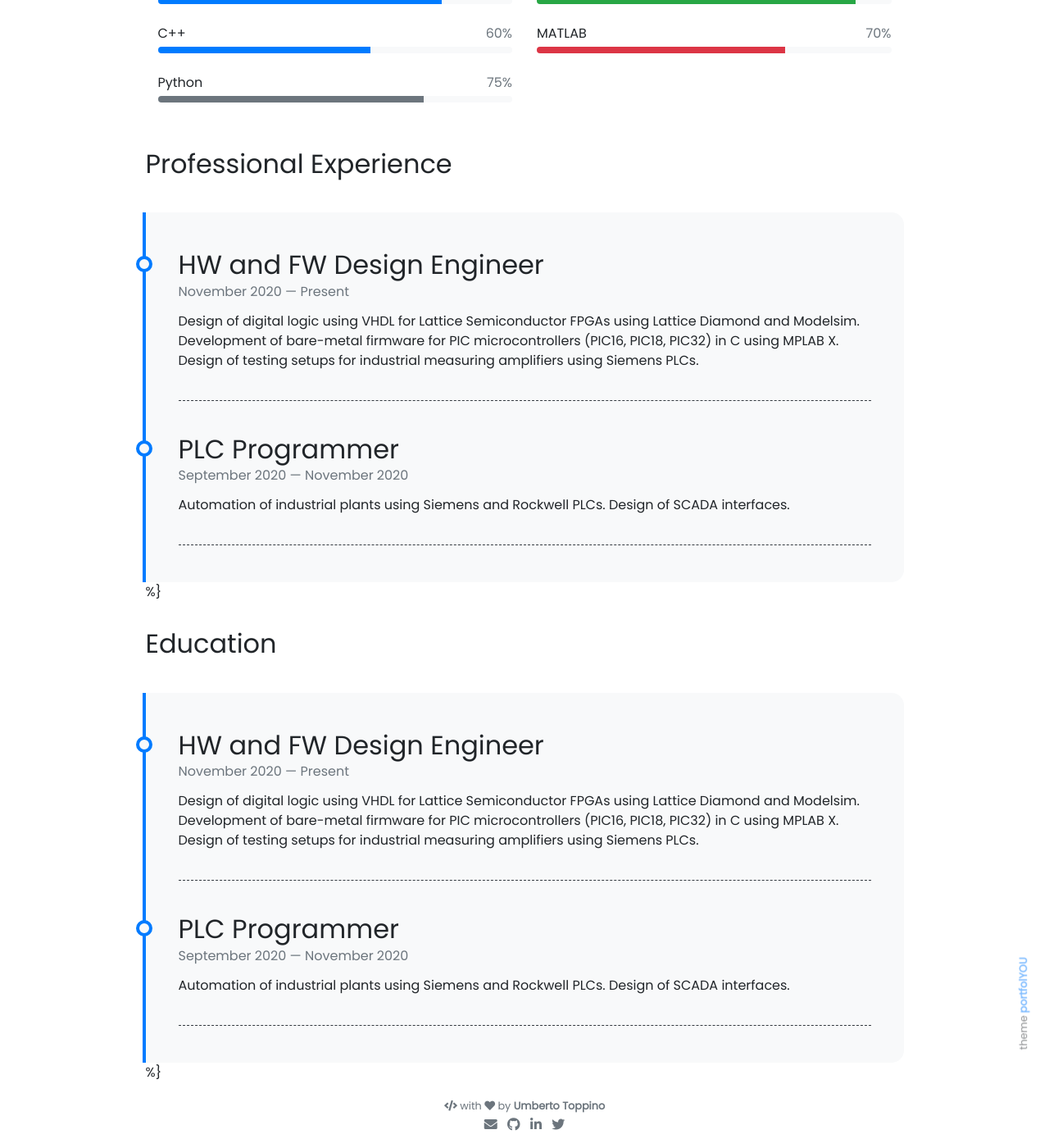
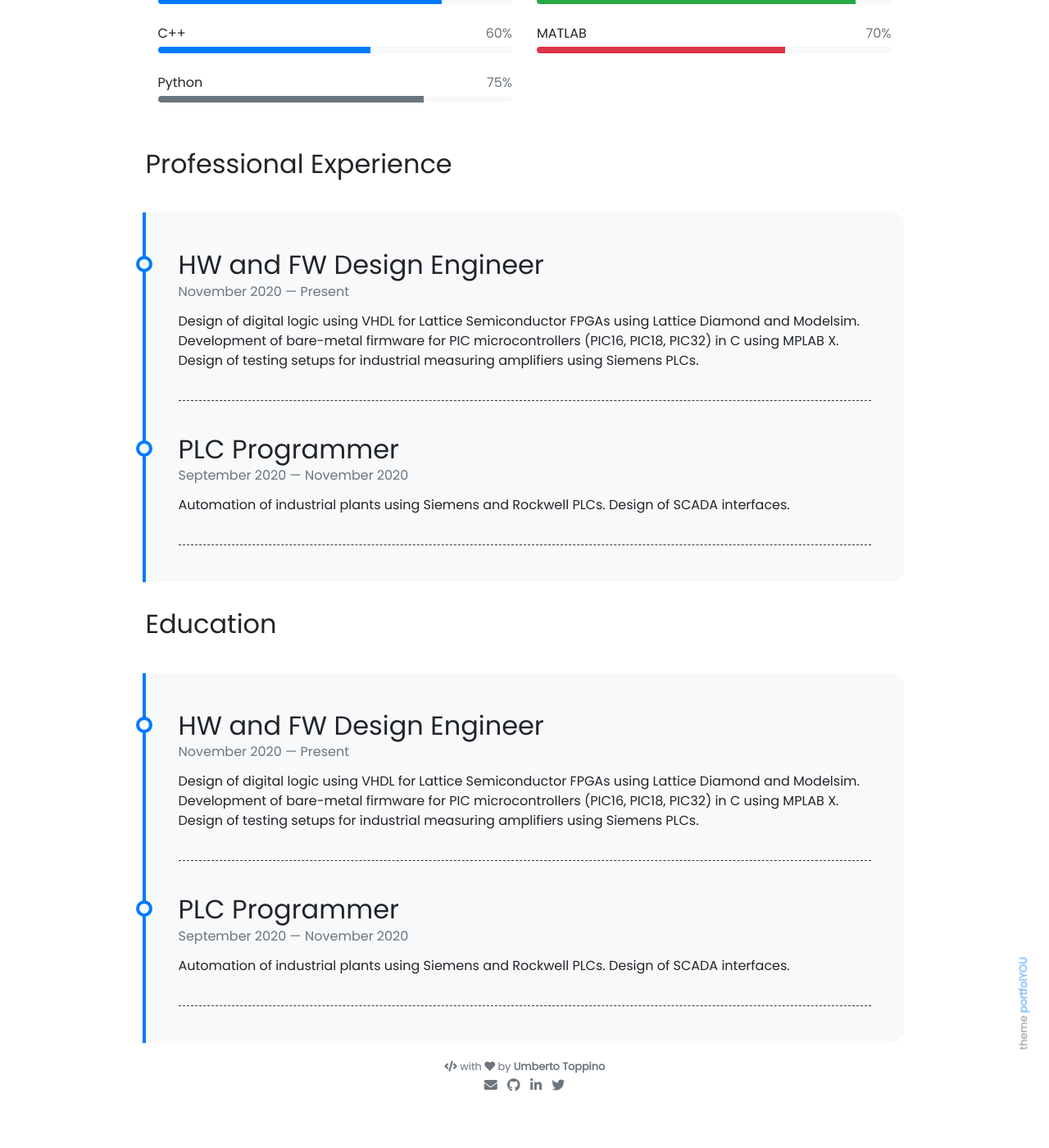
Before and after one commit to UToppino/utoppino.github.io, a Jekyll site: the page built from pages/about.md, in a window 1280 px wide and 1400 px high, scrolled down 572 px. Shown: the whole window at 82% size. Built offline with Jekyll 4.4.1, drawn with Linux system fonts in a browser that asks for light colours; nearby versions of some CDN libraries; emoji names are drawn with the system emoji font; after the commit the page ends 1924 px from its top, so only the background shows below that.

Commit message:
Update favicon

```diff
--- a/_includes/head.html
+++ b/_includes/head.html
@@ -20,7 +20,7 @@
   <title>{{ title }}</title>
   <meta name="description" content="{{ description }}">
 
-  <link rel="shortcut icon" type="image/x-icon" href="{{ '/assets/favicon.ico' | relative_url }}">
+  <link rel="shortcut icon" type="image/x-icon" href="https://www.flaticon.com/free-icons/floppy-disc" title="floppy disc icons">
 
   <!-- Theme style -->
   <script src="{{ '/assets/js/theme.js' | relative_url }}"></script>
--- a/pages/about.md
+++ b/pages/about.md
@@ -19,9 +19,9 @@
 </div>
 
 <div class="row">
-{% include about/timeline.html title="Professional Experience" source=site.data.timeline-work %}%}
+{% include about/timeline.html title="Professional Experience" source=site.data.timeline-work %}
 </div>
 
 <div class="row">
-{% include about/timeline.html title="Education" source=site.data.timeline-education %}%}
+{% include about/timeline.html title="Education" source=site.data.timeline-education %}
 </div>
```
